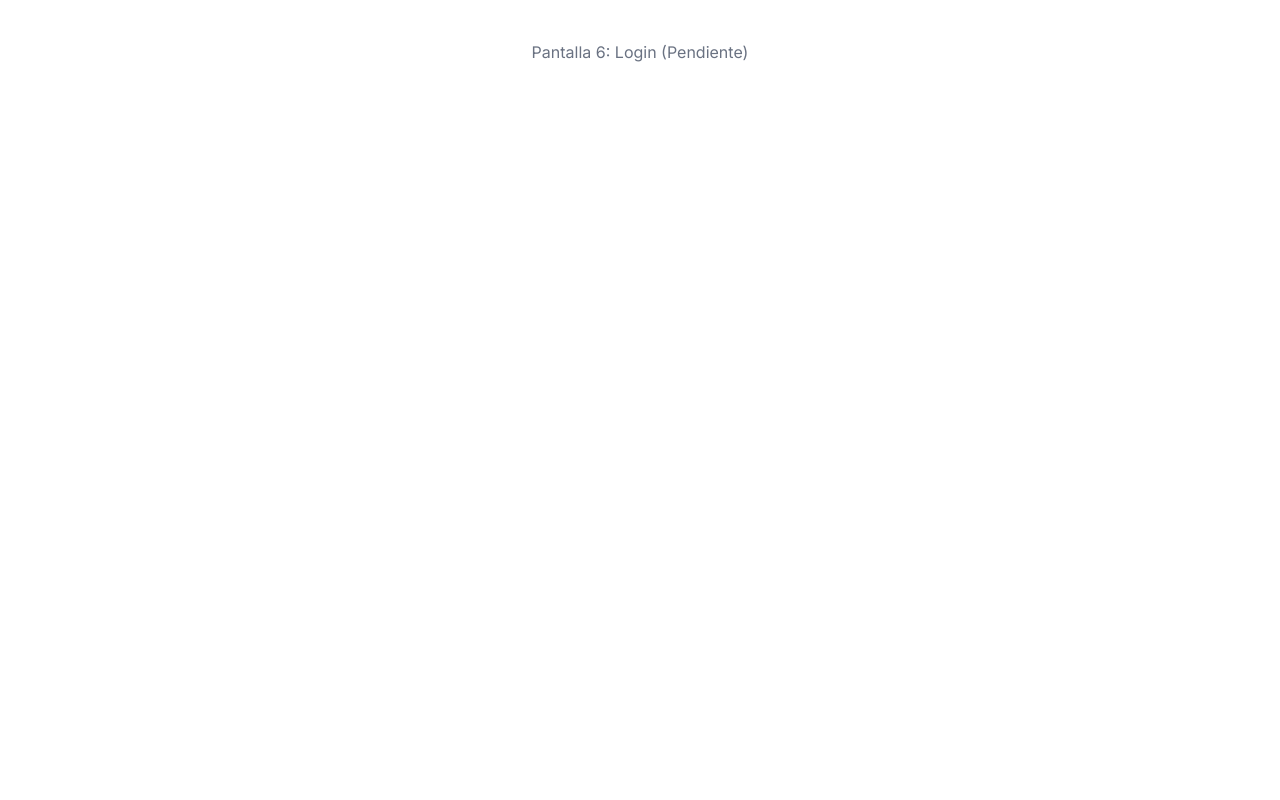
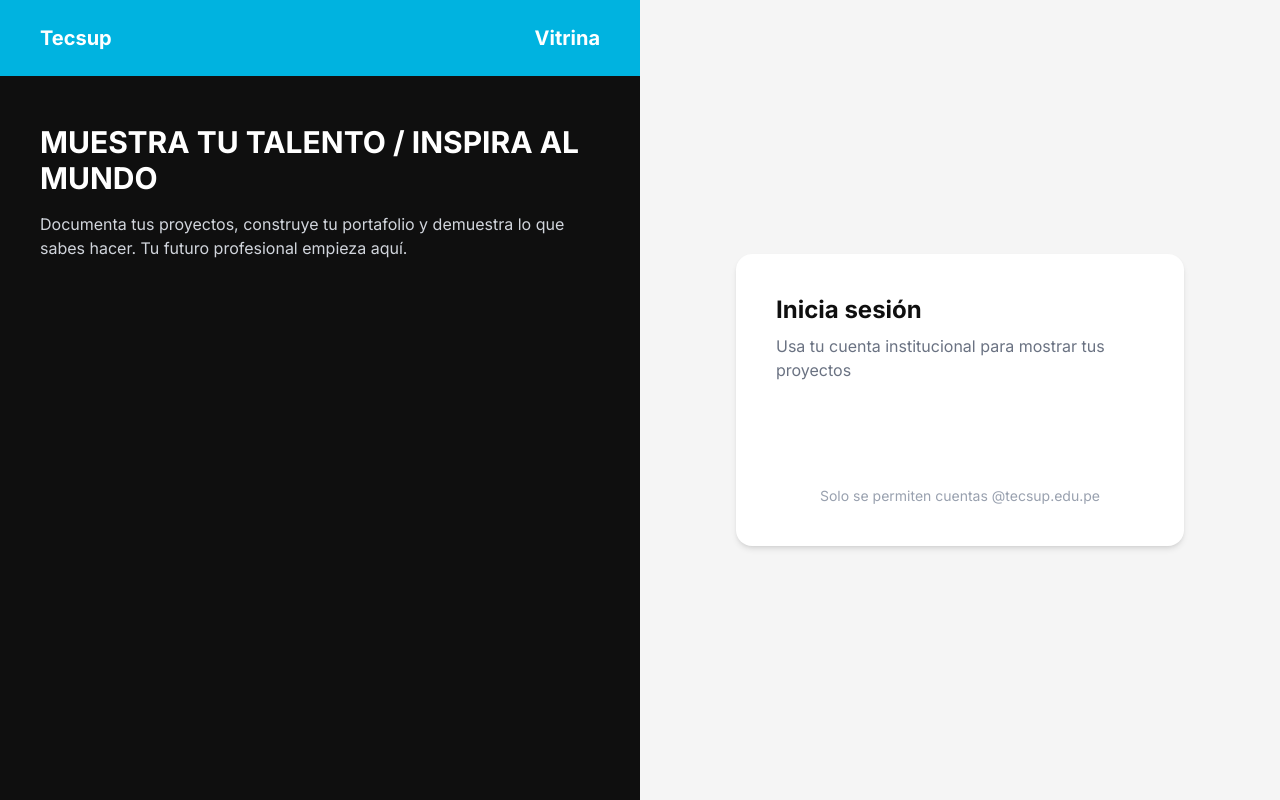
Before and after one commit to Fabrica-de-Software-Tecsup/vitrina-web, a Next.js app: page /auth/login in a window 1280 px wide. Built offline with nearby package versions, Linux system fonts and the light colour scheme; no server answers.

Commit message:
feat(auth): pantalla de login con Google OAuth, conectada al backend (probado end-to-end)

```diff
--- a/app/auth/login/page.tsx
+++ b/app/auth/login/page.tsx
@@ -1,7 +1,90 @@
+"use client";
+
+import { GoogleLogin, CredentialResponse } from "@react-oauth/google";
+import { useRouter } from "next/navigation";
+import { useState } from "react";
+
 export default function LoginPage() {
+  const router = useRouter();
+  const [error, setError] = useState<string | null>(null);
+  const [cargando, setCargando] = useState(false);
+
+  async function manejarLoginExitoso(credentialResponse: CredentialResponse) {
+    setError(null);
+    setCargando(true);
+
+    try {
+      const res = await fetch(`${process.env.NEXT_PUBLIC_API_URL}/auth/google`, {
+        method: "POST",
+        headers: { "Content-Type": "application/json" },
+        body: JSON.stringify({ idToken: credentialResponse.credential }),
+      });
+
+      if (!res.ok) {
+        const data = await res.json();
+        throw new Error(data.message || "No se pudo iniciar sesión");
+      }
+
+      const data = await res.json();
+      localStorage.setItem("accessToken", data.accessToken);
+      localStorage.setItem("refreshToken", data.refreshToken);
+
+      router.push("/dashboard");
+    } catch (err: any) {
+      setError(err.message || "Ocurrió un error al iniciar sesión");
+    } finally {
+      setCargando(false);
+    }
+  }
+
   return (
-    <div className="p-10 text-center text-gray-500">
-      Pantalla 6: Login (Pendiente)
+    <div className="min-h-screen flex">
+      {/* Panel izquierdo - branding */}
+      <div className="hidden md:flex md:w-1/2 flex-col bg-tecsup-dark text-white">
+        <div className="bg-tecsup-cyan px-10 py-6 flex items-center justify-between">
+          <span className="font-bold text-xl">Tecsup</span>
+          <span className="font-bold text-xl">Vitrina</span>
+        </div>
+        <div className="px-10 py-12">
+          <h1 className="text-3xl font-bold mb-4">
+            MUESTRA TU TALENTO / INSPIRA AL MUNDO
+          </h1>
+          <p className="text-gray-300">
+            Documenta tus proyectos, construye tu portafolio y demuestra lo que sabes hacer.
+            Tu futuro profesional empieza aquí.
+          </p>
+        </div>
+      </div>
+
+      {/* Panel derecho - login */}
+      <div className="flex-1 flex items-center justify-center bg-tecsup-gray px-6">
+        <div className="bg-white rounded-2xl shadow-md p-10 w-full max-w-md">
+          <h2 className="text-2xl font-bold text-tecsup-dark mb-2">Inicia sesión</h2>
+          <p className="text-gray-500 mb-8">
+            Usa tu cuenta institucional para mostrar tus proyectos
+          </p>
+
+          <div className="flex justify-center">
+            <GoogleLogin
+              onSuccess={manejarLoginExitoso}
+              onError={() => setError("No se pudo conectar con Google")}
+              locale="es"
+            />
+          </div>
+
+          {cargando && (
+            <p className="text-center text-gray-500 mt-4">Verificando...</p>
+          )}
+
+          {error && (
+            <p className="text-center text-red-500 mt-4 text-sm">{error}</p>
+          )}
+
+          <p className="text-center text-gray-400 text-sm mt-8">
+            Solo se permiten cuentas @tecsup.edu.pe
+          </p>
+        </div>
+      </div>
     </div>
   );
 }
--- a/app/layout.tsx
+++ b/app/layout.tsx
@@ -1,6 +1,7 @@
 import type { Metadata } from "next";
 import { Inter } from "next/font/google";
 import "./globals.css";
+import { GoogleOAuthProvider } from "@react-oauth/google";
 
 const inter = Inter({ subsets: ["latin"] });
 
@@ -17,7 +18,9 @@ export default function RootLayout({
   return (
     <html lang="es">
       <body className={`${inter.className} antialiased bg-white text-tecsup-dark`}>
-        {children}
+        <GoogleOAuthProvider clientId={process.env.NEXT_PUBLIC_GOOGLE_CLIENT_ID!}>
+          {children}
+        </GoogleOAuthProvider>
       </body>
     </html>
   );
--- a/package.json
+++ b/package.json
@@ -9,6 +9,7 @@
     "lint": "eslint"
   },
   "dependencies": {
+    "@react-oauth/google": "^0.13.5",
     "next": "16.2.12",
     "react": "19.2.4",
     "react-dom": "19.2.4"
```
Also changed, not shown: 1 other file (tests, documents, lock files or other folders).
